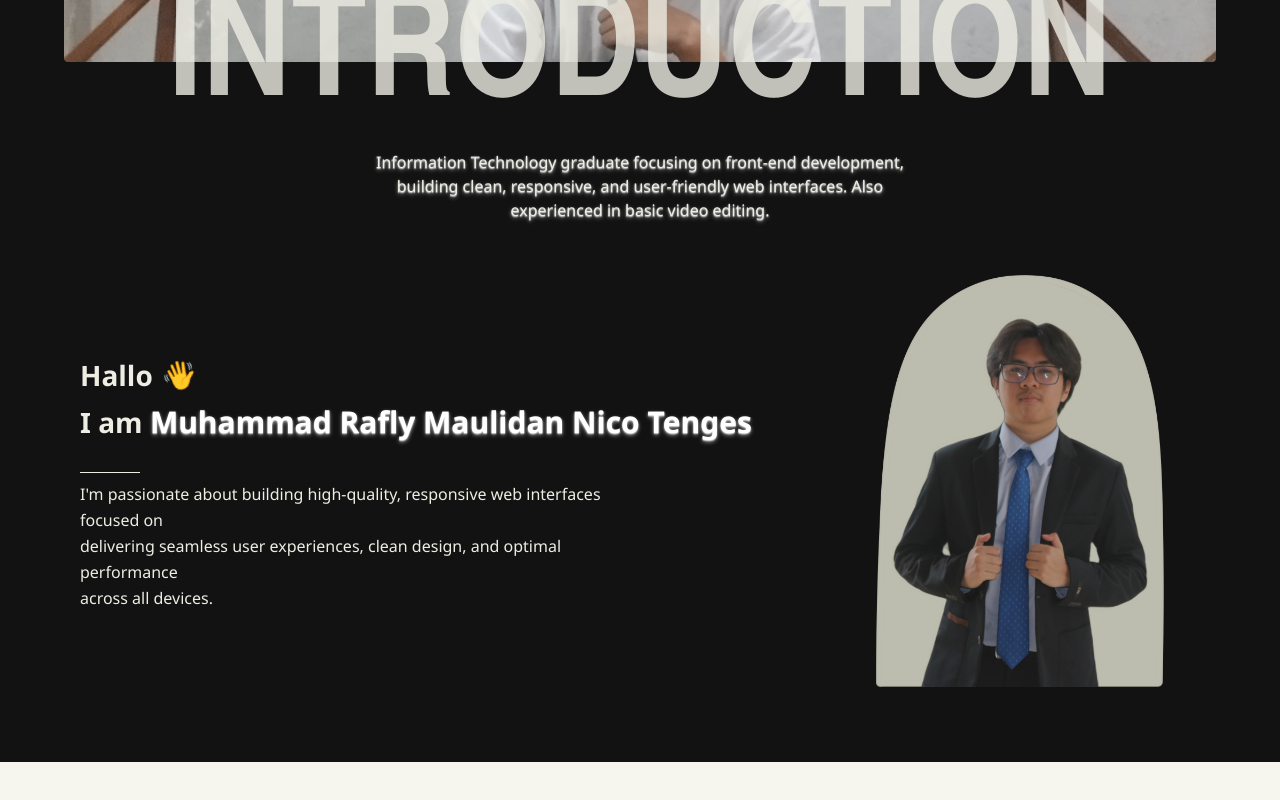
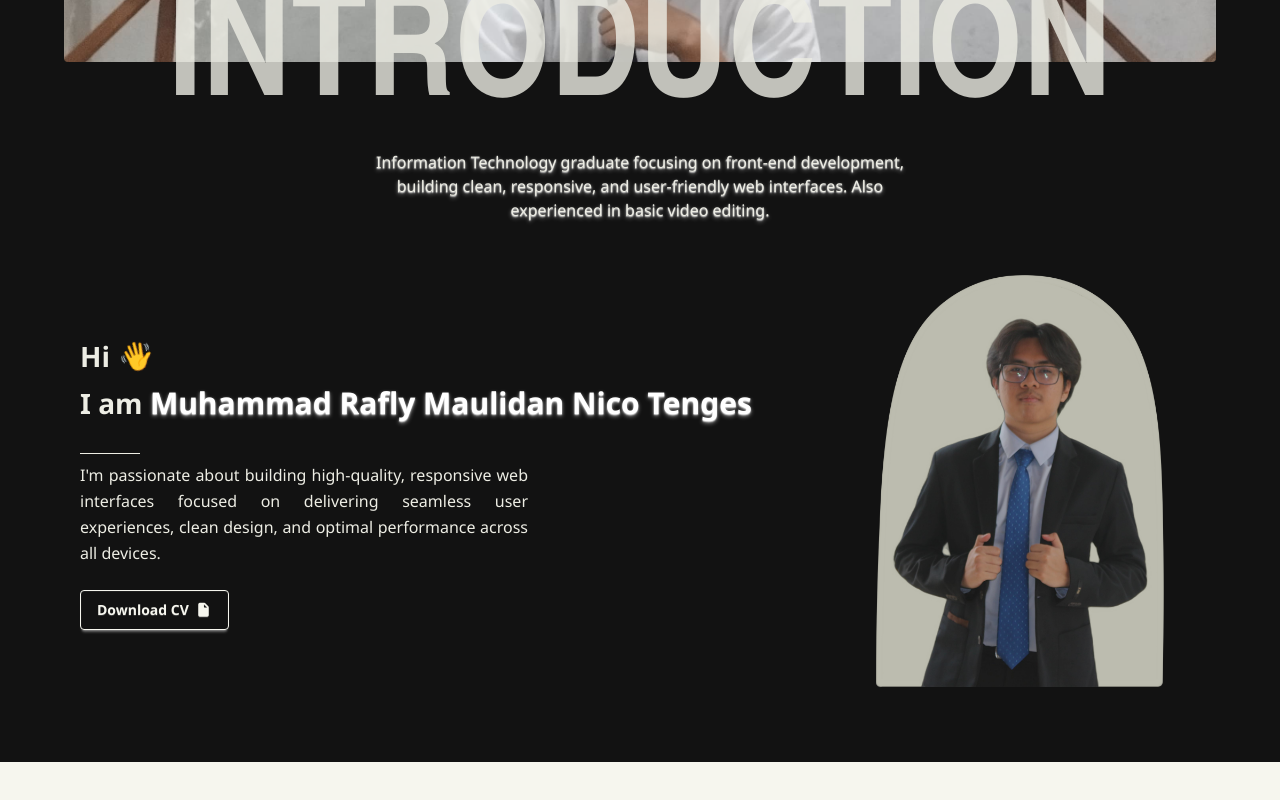
Before and after one commit to seeyouridan/porto-project, a React (Vite) app: page / in a window 1280 px wide. Shown: the part 354-1154 px from the top of the page. Built offline with nearby package versions, Linux system fonts and the light colour scheme.

Commit message:
Menambahkan custom button

```diff
--- a/src/App.jsx
+++ b/src/App.jsx
@@ -74,7 +74,7 @@ function App() {
 					<div className="grid grid-cols-2 gap-2 pt-20 pb-10 max-w-7xl m-auto px-20">
 						<div className="m-auto w-2xl">
 							<h1 className="text-[28px] font-bold">
-								Hallo <span className="wave">👋</span>
+								Hi <span className="wave">👋</span>
 							</h1>
 							<h2 className="text-[28px] font-bold text-base/13">
 								I am{" "}
@@ -83,12 +83,15 @@ function App() {
 								</span>
 							</h2>
 							<br /> <hr className="w-15 py-1" />
-							<p className="text-md max-w-xl leading-relaxed">
+							<p className="text-md max-w-md leading-relaxed text-justify">
 								I'm passionate about building high-quality, responsive web
-								interfaces focused on <br />
-								delivering seamless user experiences, clean design, and optimal
-								performance <br /> across all devices.
+								interfaces focused on delivering seamless user experiences,
+								clean design, and optimal performance across all devices.
 							</p>
+							<br />
+							<button className="btn">
+								Download CV <i className="fa fa-solid fa-file"></i>
+							</button>
 						</div>
 
 						<div className="col-end-4 opacity-75">
--- a/src/styles/index.css
+++ b/src/styles/index.css
@@ -47,3 +47,7 @@
 		transform: rotate(0deg);
 	}
 }
+
+@utility btn {
+	@apply bg-transparent border-[#f6f6ee] text-[#f6f6ee] hover:bg-[#f6f6ee] hover:text-[#121212];
+}
```
